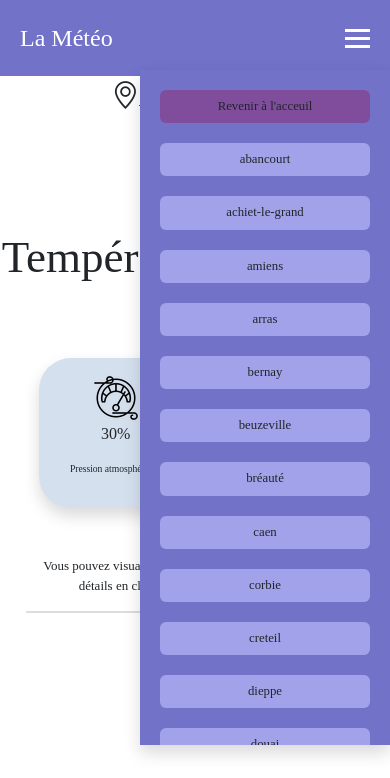
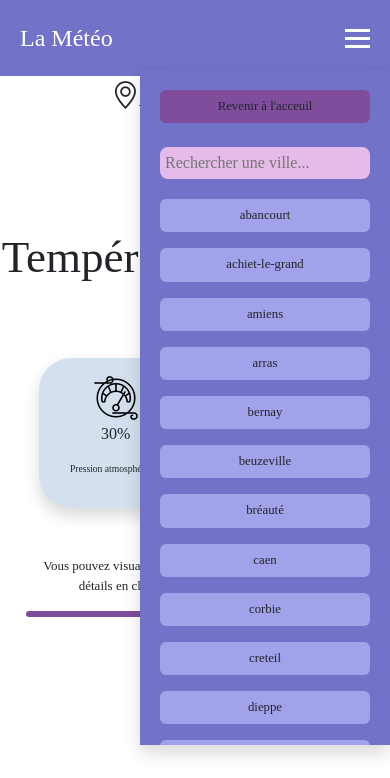
Before and after one commit to KevinLIOUST/meteo, a website: page meteo.html in a window 390 px wide. Both pictures are taken after a click on the element 357 px from the left and 38 px from the top of the page. Drawn offline with nearby package versions, Linux system fonts and the light colour scheme; no server answers; a web font is replaced by a local one.

Commit message:
Mise à jour : Ajout d'une barre de recherche pour les villes ! :)

```diff
--- a/css/Style-meteo.css
+++ b/css/Style-meteo.css
@@ -90,6 +90,13 @@ header {
     display: none;
     padding: 20px;
     overflow-y: auto;
+  }
+
+  .searchBar {
+    background-color: rgb(229, 187, 233);
+    border: 3px solid rgb(229, 187, 233);
+    border-radius: 8px;
+    color: black;
   }
 
   .nav-links.active {
@@ -305,7 +312,8 @@ header {
 .wrapper {
   width: auto;
   height: auto;
-  border: 1px solid #ddd;
+  border: 3px solid rgb(127, 77, 156);
+  border-radius: 8px;
   display: flex;
   overflow-x: auto;
 }
--- a/js/script.js
+++ b/js/script.js
@@ -58,10 +58,35 @@ burger.addEventListener('click', () => {
 
 // Ajout des boutons des villes de manière dynamique
 tabVilles.forEach(ville => {
-  document.getElementById("navLinks").innerHTML += `
-  <button class="btn colorBtn" onclick="recupererDonneesMeteo('${ville}', 0);">${ville}</button>
+  document.getElementById("navLinksVilles").innerHTML += `
+  <button class="btn colorBtn w-100 flex-wrap mb-3" onclick="recupererDonneesMeteo('${ville}', 0);">${ville}</button>
   `;
 });
+
+// Fonction pour retourner le nouveau tableau contenant les villes avec la chaine de caractères correspondante présente dans ce mot là
+function filtreTexte(tableau, requete) {
+  return tableau.filter(function (el) {
+    return el.toLowerCase().indexOf(requete.toLowerCase()) !== -1;
+  });
+}
+
+// Fonction pour filtrer le tableau des villes pour chercher la ville correspondante pour l'utilisateur
+function filtrer() {
+
+  let filtre = document.getElementById("search").value;
+  console.log(filtre);
+
+  let newTabVilles = filtreTexte(tabVilles, filtre);
+  console.log(newTabVilles);
+
+  document.getElementById("navLinksVilles").innerHTML = ``;
+
+  newTabVilles.forEach(ville => {
+    document.getElementById("navLinksVilles").innerHTML += `
+  <button class="btn colorBtn w-100 flex-wrap mb-3" onclick="recupererDonneesMeteo('${ville}', 0);">${ville}</button>
+  `;
+  });
+}
 
 
 // Fonction qui permet d'afficher les jours de la semaine en temps réel
@@ -415,7 +440,7 @@ function recupererDonneesMeteo(ville, indice) {
         document.getElementById("btns-jour").innerHTML += `
         <button
           type="button"
-          class="d-flex justify-content-center btn colorBtn rounded-4 p-3 ms-1 mx-1 text-white"
+          class="d-flex justify-content-center btn colorBtn rounded-4 p-3 m-2 text-white"
         onclick="recupererDonneesMeteo('${ville}', ${i}); ${console.log(ville)};">
           <div>
             <p class="taille-texte-btn">${afficherJoursSemaine()[indiceBtn]}</p>
--- a/meteo.html
+++ b/meteo.html
@@ -32,8 +32,15 @@
       <span></span>
     </div>
     <nav class="nav-links shadow" id="navLinks">
-      <button class="btn colorBtn colorBtnAcceuil" onclick="window.location.href = 'index.html';">Revenir à
-        l'acceuil</button>
+      <div class="d-block">
+        <button class="btn colorBtn colorBtnAcceuil w-100 mb-4" onclick="window.location.href = 'index.html';">Revenir à
+          l'acceuil</button>
+        <input id="search" class="searchBar w-100" type="search" placeholder="Rechercher une ville..."
+          onkeyup="filtrer()">
+      </div>
+      <div class="d-block" id="navLinksVilles">
+
+      </div>
       <!-- <button class="btn colorBtn" onclick="recupererDonneesMeteo('rouen', 0);">Rouen</button>
       <button class="btn colorBtn" onclick="recupererDonneesMeteo('caen', 0);">Caen</button>
       <button class="btn colorBtn" onclick="recupererDonneesMeteo('paris', 0);">Paris</button> -->
```
Also changed, not shown: js/tabFiltreTest.js (added, +11 -0 lines), tabFiltreTest.html (added, +15 -0 lines).
